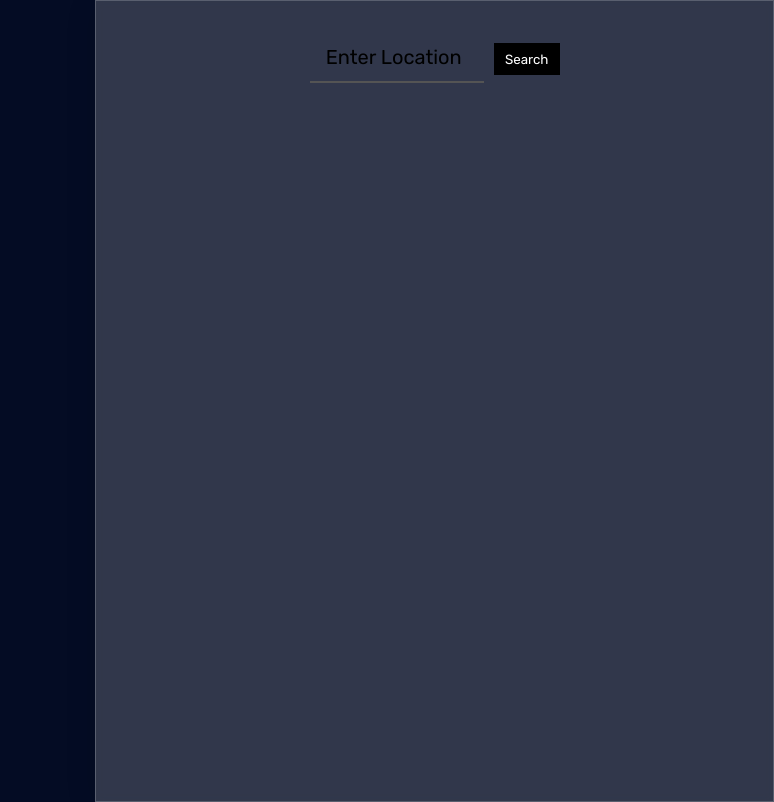
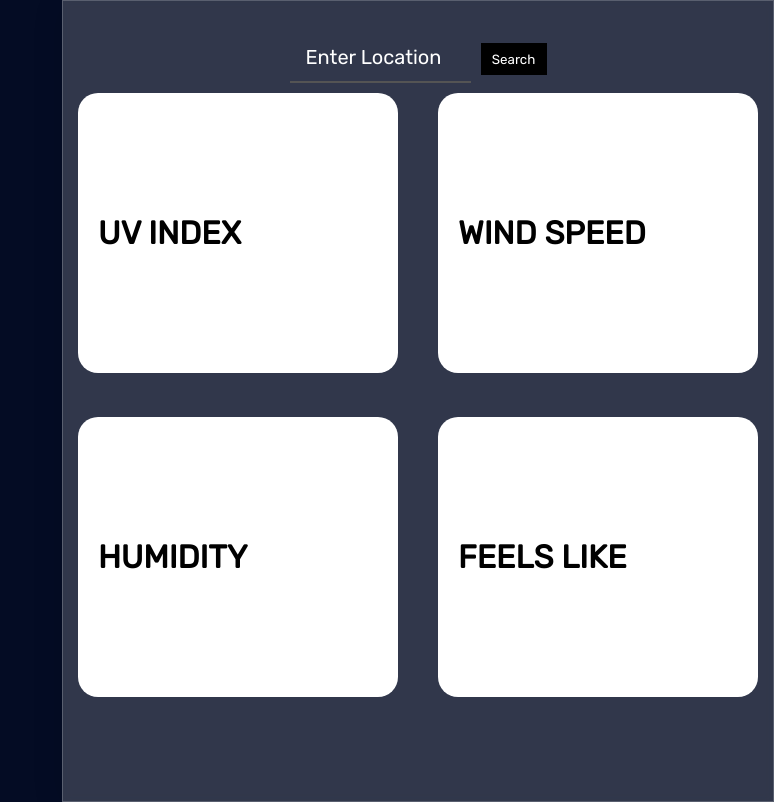
Before and after one commit to raheemelassadi/weather-app, a website built with webpack: page dist/index.html in a window 1280 px wide. Shown: the whole page, without its empty margins (506-1280 px from the left). Built offline with Linux system fonts and the light colour scheme; a web font is replaced by a local one.

Commit message:
fixed styling errors and added extra information to fetch request

```diff
--- a/src/modules/utils.js
+++ b/src/modules/utils.js
@@ -2,6 +2,11 @@
 const tempVar = document.querySelector('#temp-variable')
 const tempImage = document.querySelector('#image')
 const tempDescription = document.querySelector('#description')
+const uv = document.querySelector('#uv')
+const wind = document.querySelector('#wind')
+const humidity = document.querySelector('#humidity')
+const tempAlike = document.querySelector('#feels-like')
+
 
 
 
@@ -19,6 +24,14 @@ function getWeather(location){
     tempImage.src = `http://openweathermap.org/img/wn/${iconCode}.png`
     tempDescription.textContent = ''
     tempDescription.textContent = `${response.weather[0].description}`
+    uv.textContent = ''
+    uv.textContent = `${response.main.uvi}`
+    wind.textContent = ''
+    wind.textContent = `${response.wind.speed}mp/h`
+    humidity.textContent = ''
+    humidity.textContent = `${response.main.humidity}%`
+    tempAlike.textContent = ''
+    tempAlike.textContent = `${Math.round(response.main.feels_like)}°`
 })
 }
 
--- a/src/styles.scss
+++ b/src/styles.scss
@@ -44,7 +44,7 @@ img {
 }
 
 #form-container {
-    width: 90%;
+    width: 100%;
     height: 100vh;
     background: rgba(255, 255, 255, 0.18);
     box-shadow: 0 4px 30px rgba(0, 0, 0, 0.1);
@@ -52,11 +52,34 @@ img {
     -webkit-backdrop-filter: blur(4.9px);
     border: 1px solid rgba(255, 255, 255, 0.2);
     display: flex;
+    flex-wrap: wrap;
     justify-content: center;
+
+
+    .extra-container {
+        display: grid;
+        grid-template-columns: 20em 20em;
+        margin-bottom: 100px;
+        gap: 40px;
+    }
+
+    .extra-info{
+        background-color: white;
+        border-radius: 20px;
+        padding: 20px;
+        height: 15rem;
+        display: flex;
+        flex-direction: column;
+        justify-content: center;
+
+        h3 {
+            color: rgb(206, 110, 0)
+        }
+    }
 }
 
 ::placeholder {
-    color: black;
+    color: white;
 }
 
 #temp-variable {
@@ -84,6 +107,7 @@ form {
     justify-content: center;
     display: flex;
     width: 70%;
+    height: 20px;
 
     input {
         height: 1rem;
@@ -99,6 +123,8 @@ form {
         margin-right: 10px;
         font-size: 20px;
         text-transform: capitalize;
+        color: white;
+        caret-color: rgb(206, 110, 0);
     }
 
     button{
```
Also changed, not shown: dist/index.html, dist/main.js.
